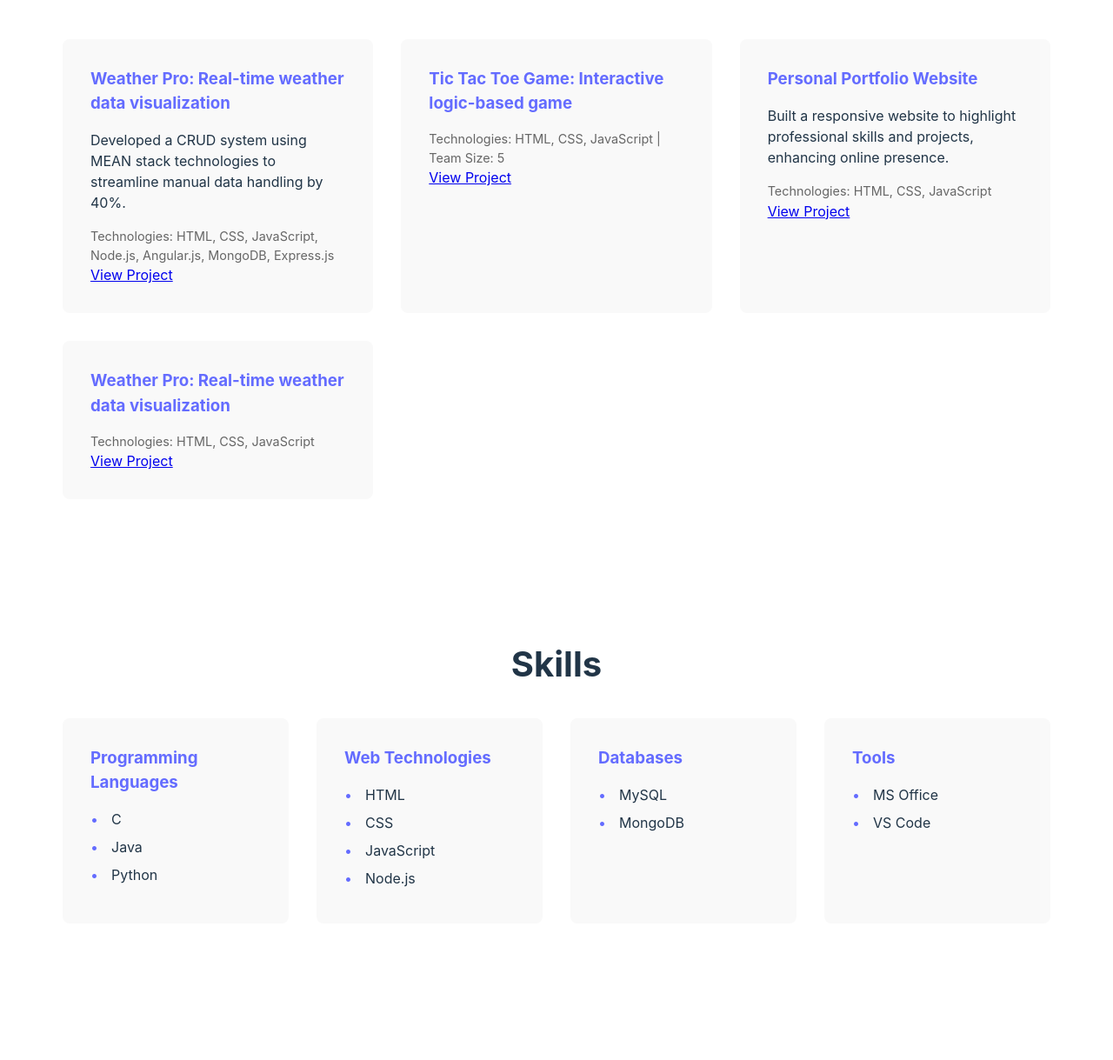
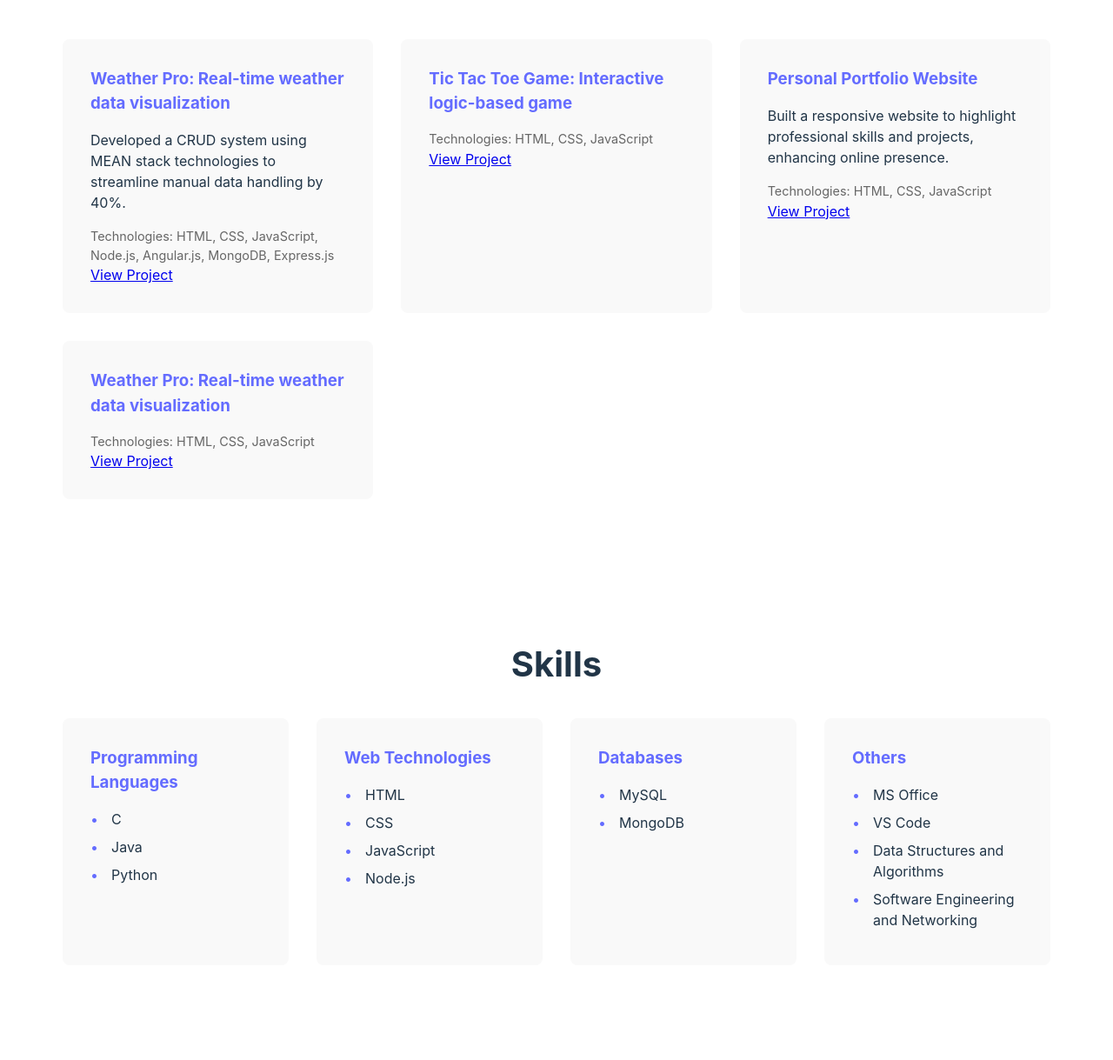
Before and after one commit to hrudanandarauta/Portfolio1, a plain HTML site: page index.html in a window 1280 px wide. Shown: the part 1927-3146 px from the top of the page at 87% size. Drawn offline with Linux system fonts and the light colour scheme.

Commit message:
Update index.html

```diff
--- a/index.html
+++ b/index.html
@@ -73,7 +73,7 @@
                 <div class="project-card">
                     <h3>Tic Tac Toe Game: Interactive logic-based game</h3>
 
-                    <p class="tech-stack">Technologies: HTML, CSS, JavaScript | Team Size: 5</p>
+                    <p class="tech-stack">Technologies: HTML, CSS, JavaScript </p>
                     <a href="https://hrudanandarauta.github.io/Tic-Tac-Toe-Game-/" target="_blank" class="project-link">View Project</a> <!-- Placeholder Link -->
                 </div>
                 <div class="project-card">
@@ -120,10 +120,12 @@
                     </ul>
                 </div>
                 <div class="skill-category">
-                    <h3>Tools</h3>
+                    <h3>Others</h3>
                     <ul>
                         <li>MS Office</li>
                         <li>VS Code</li>
+                        <li>Data Structures and Algorithms</li>
+                        <li>Software Engineering and Networking</li>
                     </ul>
                 </div>
             </div>
```
